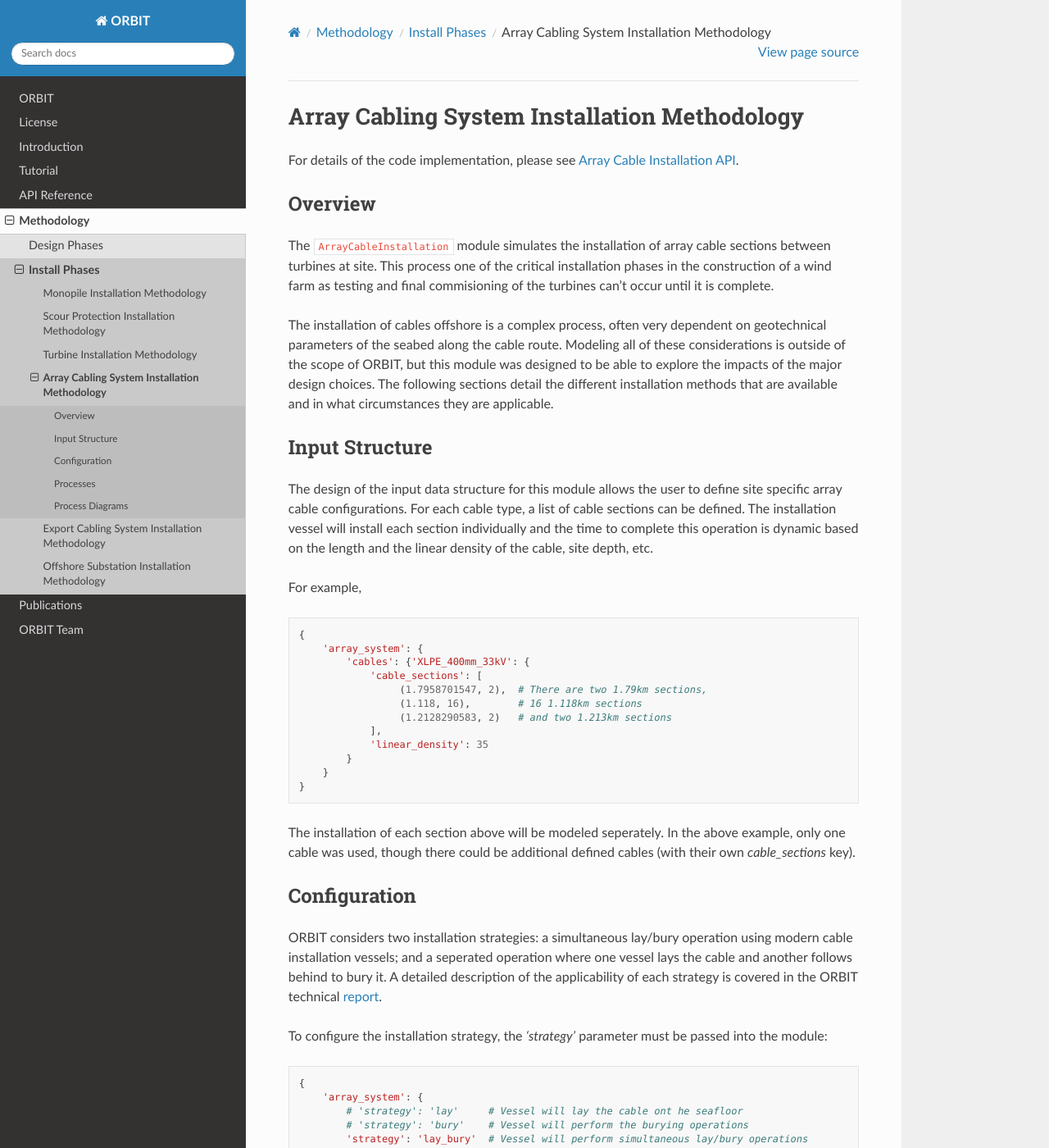
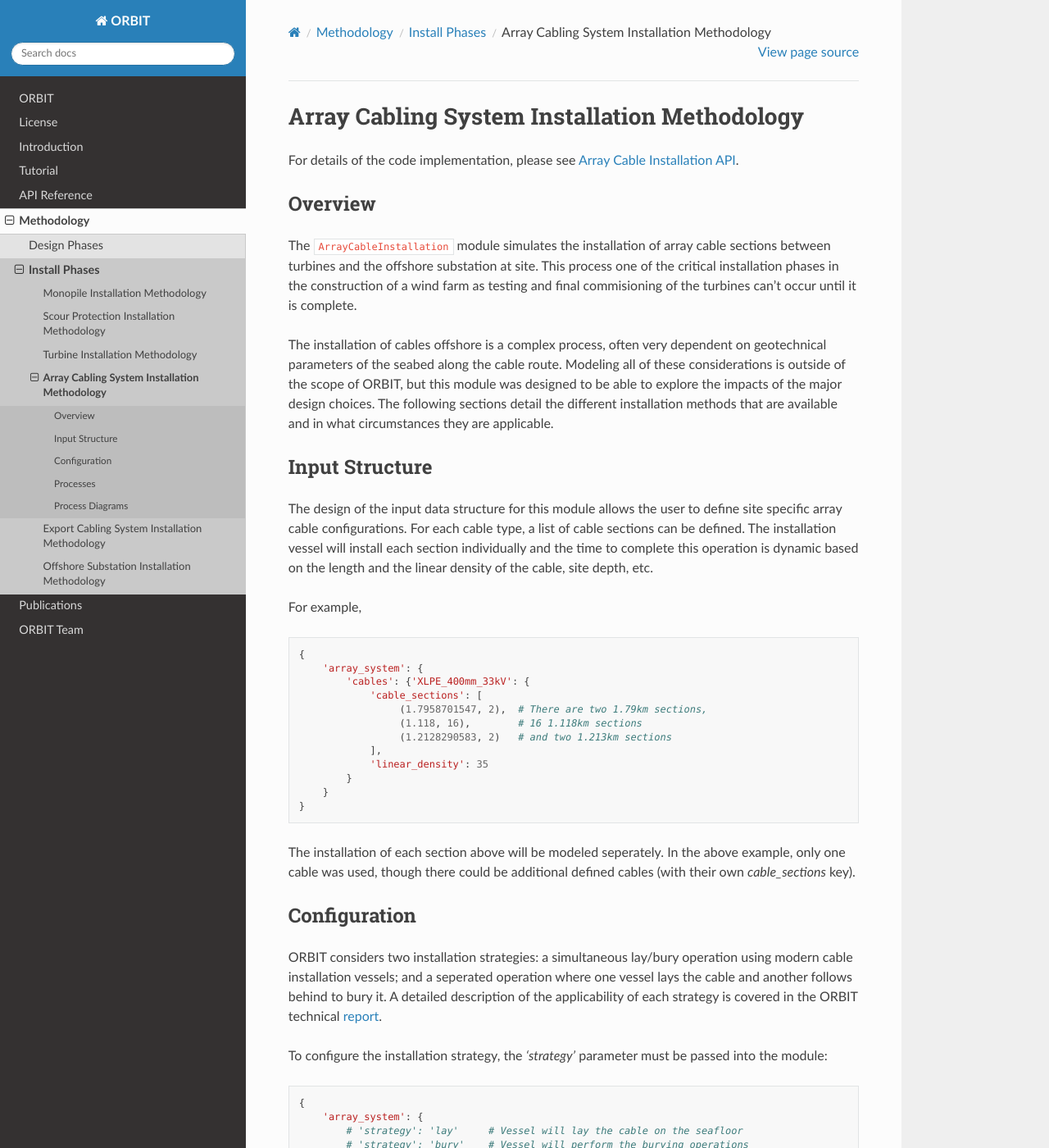
Before and after one commit to WISDEM/ORBIT, a Sphinx documentation site: the page built from docs/_docs/phases/install/array/doc_ArrayCableInstall.rst, in a window 1280 px wide and 1400 px high. Shown: the whole window at 82% size. Built offline with Sphinx 7.4.7 and the Read the Docs theme 2.0.0, drawn with Linux system fonts in a browser that asks for light colours; the version number could not be read and is left out.

Commit message:
Misc fixes.

```diff
--- a/docs/_docs/phases/install/array/doc_ArrayCableInstall.rst
+++ b/docs/_docs/phases/install/array/doc_ArrayCableInstall.rst
@@ -8,9 +8,10 @@ Overview
 --------
 
 The ``ArrayCableInstallation`` module simulates the installation of array cable
-sections between turbines at site. This process one of the critical
-installation phases in the construction of a wind farm as testing and final
-commisioning of the turbines can't occur until it is complete.
+sections between turbines and the offshore substation at site. This process one
+of the critical installation phases in the construction of a wind farm as
+testing and final commisioning of the turbines can't occur until it is
+complete.
 
 The installation of cables offshore is a complex process, often very dependent
 on geotechnical parameters of the seabed along the cable route. Modeling all of
@@ -67,7 +68,7 @@ passed into the module:
 
    {
        'array_system': {
-           # 'strategy': 'lay'     # Vessel will lay the cable ont he seafloor
+           # 'strategy': 'lay'     # Vessel will lay the cable on the seafloor
            # 'strategy': 'bury'    # Vessel will perform the burying operations
            'strategy': 'lay_bury'  # Vessel will perform simultaneous lay/bury operations
 
--- a/docs/_docs/phases/install/export/doc_ExportCableInstall.rst
+++ b/docs/_docs/phases/install/export/doc_ExportCableInstall.rst
@@ -10,7 +10,7 @@ Overview
 The ``ExportCableInstallation`` module simulates the installation of the cables
 between the offshore substation and the grid connection. Many processes in this
 installation phase are similar to those in the array cable installation module,
-however the cable distances are often much greater.
+however the cable distances and process times are often much greater.
 
 Input Structure
 ---------------
--- a/docs/_docs/phases/install/scour/doc_ScourProtectionInstall.rst
+++ b/docs/_docs/phases/install/scour/doc_ScourProtectionInstall.rst
@@ -20,10 +20,7 @@ Configuration
 -------------
 
 This module is simple to configure, as the main parameter considered is the
-``tonnes_per_substructure`` to install. The ``ScourProtectionDesign`` module
-provides an easy way to calculate the amount of rock to be installed.
-
-Currently ORBIT models the simplest installation method, involving "Side Stone
+``tonnes_per_substructure`` to install. Currently ORBIT models the simplest installation method, involving "Side Stone
 Installation Vessels" that dump loads of rocks next to the substructure without
 much ability to ensure that their payload is distributed evenly. A future
 version of ORBIT may expand this module to include more modern installation
```
